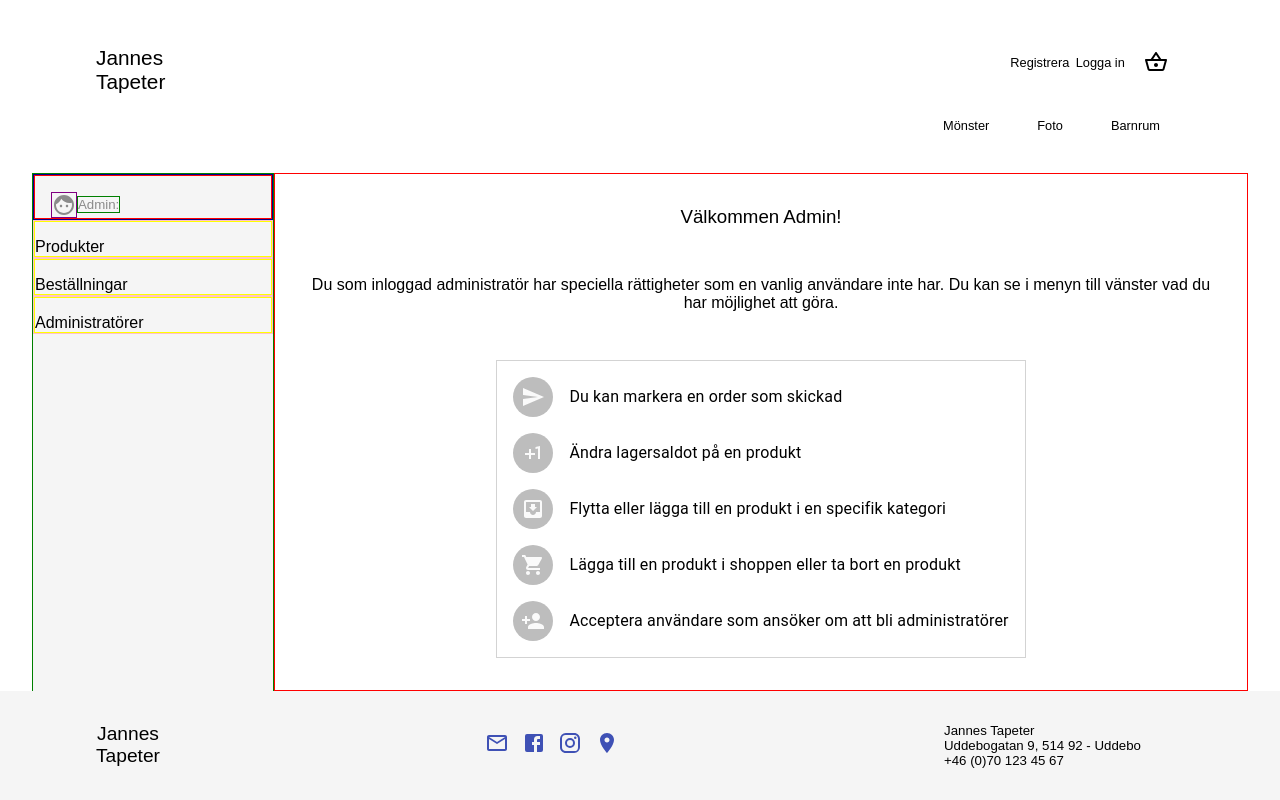
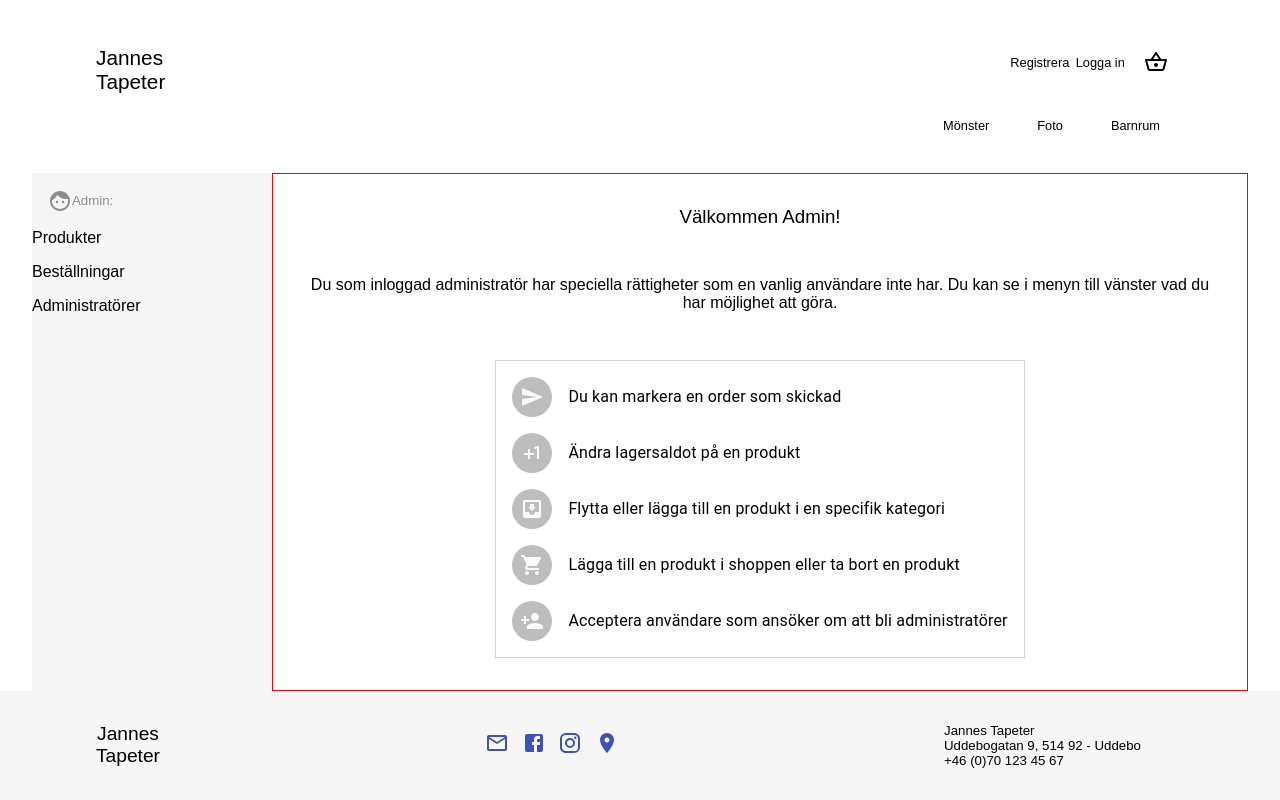
Before and after one commit to MTLY-1610/e-shop-Jannes-Tapeter, a React (Create React App) app in the folder client/: page /admin/welcome in a window 1280 px wide. Built offline with nearby package versions, Linux system fonts and the light colour scheme; no server answers; a web font is replaced by a local one.

Commit message:
sidebar links and border removal

```diff
--- a/client/src/components/admindashboard/sidebar/sidebar.css
+++ b/client/src/components/admindashboard/sidebar/sidebar.css
@@ -1,5 +1,4 @@
 #a-container-sidebar {
-  border: 0.1rem solid green;
   display: flex;
   flex-direction: column;
   width: 15rem;
@@ -10,36 +9,23 @@
 }
 
 #a-container-sidebar-admin {
-  border: 0.1rem solid darkblue;
   color: rgb(139, 139, 139);
   vertical-align: bottom;
   vertical-align: text-bottom;
   /* column-span: all; */
-
-
 }
 
 #a-container-sidebar-admin > h5 {
-  border: 0.1rem solid red;
   padding-left: 1rem;
   padding-top: 1rem;
   /* display: block; */
-display: flex;
-align-items: center;
-}
-
-#a-container-sidebar-admin > h5 > .a-face-icon {
-  border: 0.1rem solid purple;
-}
-#a-container-sidebar-admin > h5 > .a-admin-name {
-  border: 0.1rem solid green;
-
+  display: flex;
+  align-items: center;
 }
 
 .a-products-sidebar,
 .a-orders-sidebar,
 .a-admin-sidebar {
-  border: 0.1rem solid pink;
   display: flex;
   flex-direction: column;
 }
@@ -47,7 +33,6 @@ align-items: center;
 .a-products-sidebar > div > h5,
 .a-orders-sidebar > div > h5,
 .a-admin-sidebar > div > h5 {
-  border: 0.1rem solid paleturquoise;
   padding-left: 1rem;
   padding-top: 1rem;
 }
@@ -56,7 +41,6 @@ align-items: center;
 .a-orders-sidebar > h4,
 .a-admin-sidebar > h4 {
   padding-top: 1rem;
-  border: 0.1rem solid yellow;
 }
 
 .a-menu-header:hover {
@@ -76,7 +60,6 @@ align-items: center;
 
 /* MEDIA QUERYS 768PX */
 @media only screen and (max-width: 768px) {
-
   #a-container-sidebar-admin {
     display: flex;
     flex-direction: row;
@@ -92,12 +75,11 @@ align-items: center;
   .a-orders-sidebar > h4,
   .a-admin-sidebar > h4 {
     padding-top: 0rem;
-
   }
   #a-container-sidebar-admin > h5 {
     padding-left: 1rem;
     padding-bottom: 1rem;
-    }
+  }
 
   .a-products-sidebar {
     justify-self: center;
--- a/client/src/components/admindashboard/sidebar/sidebar.js
+++ b/client/src/components/admindashboard/sidebar/sidebar.js
@@ -3,6 +3,7 @@ import "./sidebar.css";
 import { CustomerConsumer } from "../../../context/customerContext";
 import { ProductConsumer } from "../../../context/productContext";
 import FaceIcon from "@material-ui/icons/Face";
+import { Link } from "react-router-dom";
 
 //<div id="container-sidebar-admin">  path="/admin/welcome"
 //<h5>Uppdatera lagersaldon</h5> path="/admin/productStockbalance"
@@ -63,6 +64,7 @@ class Sidebar extends React.Component {
                   </h4>
                   <div className="a-dropdown-content-products">
                     <h5>
+                      <Link to="/admin/productStockbalance">
                         Uppdatera lagersaldo{" "}
                         <span
                           style={{
@@ -73,9 +75,16 @@ class Sidebar extends React.Component {
                         >
                           {product.state.lowQuantityProducts}
                         </span>
+                      </Link>
                     </h5>
-                    <h5>Redigera kategorier</h5>
-                    <h5>Lägg till / Ta bort</h5>
+                    <h5>
+                      <Link to="/admin/productCategory">
+                        Redigera kategorier
+                      </Link>
+                    </h5>
+                    <h5>
+                      <Link to="/admin/productEdit">Lägg till / Ta bort</Link>
+                    </h5>
                   </div>
                 </div>
                 <div className="a-orders-sidebar">
@@ -102,7 +111,9 @@ class Sidebar extends React.Component {
                     Beställningar{" "}
                   </h4>
                   <div className="a-dropdown-content-orders">
-                    <h5>Uppdatera exporter</h5>
+                    <h5>
+                      <Link to="/admin/orderExport">Uppdatera exporter</Link>
+                    </h5>
                   </div>
                 </div>
                 <div className="a-admin-sidebar">
@@ -130,6 +141,7 @@ class Sidebar extends React.Component {
                   </h4>
                   <div className="a-dropdown-content-admin">
                     <h5>
+                      <Link to="/admin/adminRequest">
                         Nya förfrågningar
                         <span
                           style={{
@@ -140,6 +152,7 @@ class Sidebar extends React.Component {
                         >
                           {customer.state.wantsToBeAdmin}
                         </span>
+                      </Link>
                     </h5>
                   </div>
                 </div>
```
Lines whose indentation alone changed are shown as unchanged.
